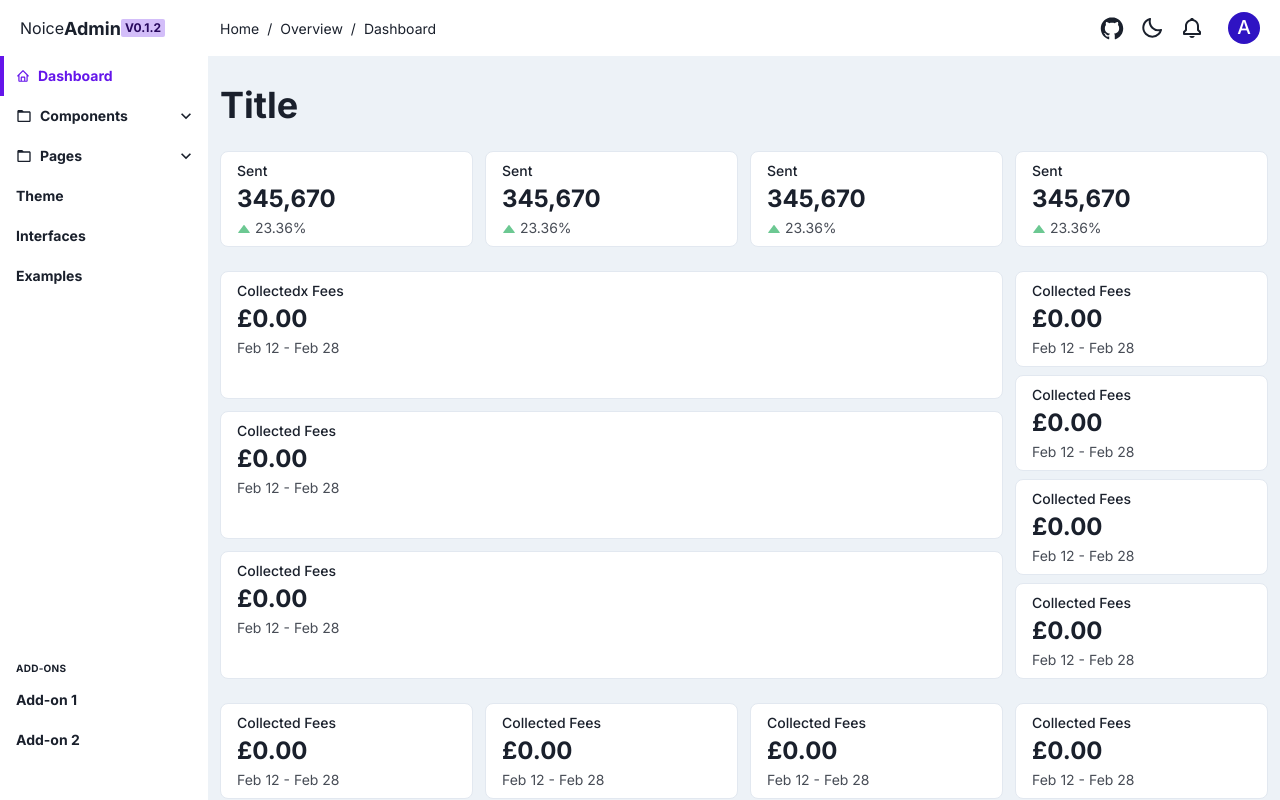
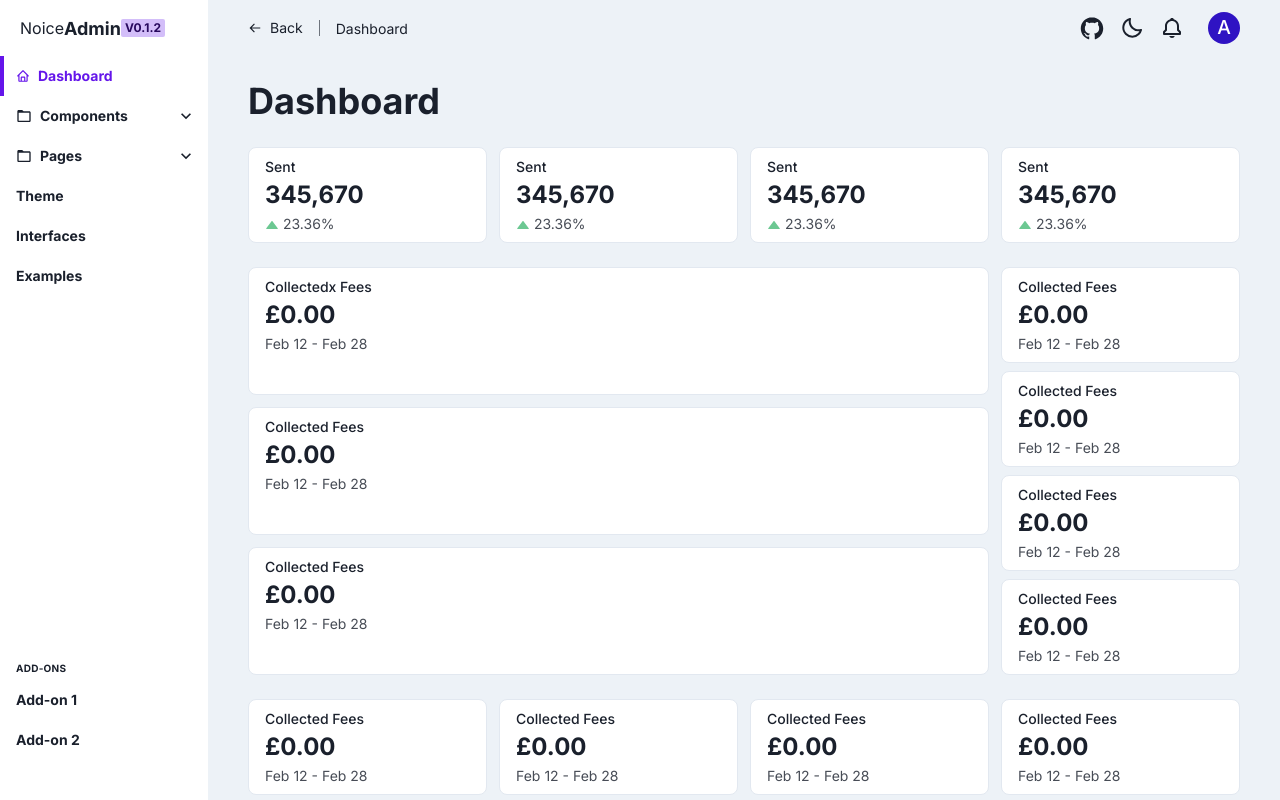
Before and after one commit to noice-noise/noice-admin-chakra, a React (Create React App) app: page / in a window 1280 px wide. Shown: the top 800 px of the page. Built offline with nearby package versions, Linux system fonts and the light colour scheme.

Commit message:
chore: update components implementation (#17)

```diff
--- a/package.json
+++ b/package.json
@@ -4,6 +4,7 @@
   "private": true,
   "dependencies": {
     "@chakra-ui/react": "^2.2.8",
+    "@chakra-ui/system": "^2.2.6",
     "@chakra-ui/theme": "^2.1.7",
     "@chakra-ui/theme-tools": "^2.0.9",
     "@emotion/react": "^11.10.0",
--- /dev/null
+++ b/src/components/Elements/Content/ContentHeader.tsx
@@ -0,0 +1,16 @@
+import { Flex, Heading, Spacer } from '@chakra-ui/react';
+
+type ContentHeaderProps = {
+  title: React.ReactNode;
+  actions?: React.ReactNode;
+};
+
+export const ContentHeader = ({ title, actions }: ContentHeaderProps) => {
+  return (
+    <Flex justifyContent="center" alignItems="center">
+      <Heading>{title}</Heading>
+      <Spacer />
+      {actions}
+    </Flex>
+  );
+};
--- a/src/components/Elements/Header/Header.tsx
+++ b/src/components/Elements/Header/Header.tsx
@@ -1,5 +1,6 @@
 import {
   Avatar,
+  Box,
   Flex,
   Icon,
   IconButton,
@@ -13,36 +14,36 @@ import {
   Portal,
   Spacer,
   Text,
+  useDisclosure,
 } from '@chakra-ui/react';
 import { BiBell, BiMenu } from 'react-icons/bi';
 import { DiGithubBadge } from 'react-icons/di';
 import { Link } from 'react-router-dom';
+import { Navbar } from '../Navbar/Navbar';
 import { ThemeModeToggle } from '../ThemeModeToggle';
-import { RouteBreadcrumb } from './RouteBreadcrumb';
 
-export const Header = () => {
+type HeaderProps = {
+  routeBreadCrumb?: React.ReactNode;
+};
+
+export const Header = ({ routeBreadCrumb }: HeaderProps) => {
+  const { isOpen, onOpen, onClose } = useDisclosure();
+
   return (
     <Flex
       direction="row"
-      position="fixed"
-      bg="foreground"
       w="100%"
       m={0}
-      pr={{ base: 0, md: 5 }}
-      pl={{ base: 0, md: 'navbarWidth' }}
-      px={{ base: 3 }}
+      h="headerHeight"
+      alignItems="center"
+      justifyContent={{ base: 'flex-start', md: 'space-between' }}
+      position={{ base: 'fixed', md: 'unset' }}
       top={0}
       left={0}
-      overflowY="auto"
-      overflowX="hidden"
-      h="headerHeight"
-      overflow="hidden"
-      justifyContent={{ base: 'flex-start', md: 'space-between' }}
-      alignItems="center"
-      zIndex="header"
+      px={{ base: 5, md: 0 }}
+      zIndex={{ base: 4, md: 0 }}
+      bg={{ base: 'foreground', md: 'transparent' }}
     >
-      <RouteBreadcrumb />
-      {/* // TODO Implement Navbar Menu Button */}
       <IconButton
         aria-label="Open Navbar"
         color="current"
@@ -50,9 +51,11 @@ export const Header = () => {
         icon={<Icon boxSize="2rem" as={BiMenu} />}
         visibility={{ base: 'visible', md: 'hidden' }}
         display={{ base: 'flex', md: 'none' }}
+        onClick={onOpen}
       />
+      {routeBreadCrumb}
+      <Navbar onClose={onClose} isOpen={isOpen} />
       <Spacer />
-
       <IconButton
         as={ExternalLink}
         href="https://github.com/noice-noise/noice-admin-chakra"
@@ -148,3 +151,7 @@ export const Header = () => {
     </Flex>
   );
 };
+
+export const HeaderSpacer = ({ ...props }) => {
+  return <Box w="full" h="headerHeight" {...props}></Box>;
+};
--- a/src/components/Elements/Header/RouteBreadcrumb.tsx
+++ b/src/components/Elements/Header/RouteBreadcrumb.tsx
@@ -1,29 +1,73 @@
-import { Breadcrumb, BreadcrumbItem, BreadcrumbLink } from '@chakra-ui/react';
-import { Link } from 'react-router-dom';
+import {
+  Breadcrumb,
+  BreadcrumbItem,
+  BreadcrumbLink,
+  Button,
+  Divider,
+  forwardRef,
+  HStack,
+  Icon,
+  StackProps,
+} from '@chakra-ui/react';
+import { BiArrowBack } from 'react-icons/bi';
+import { Link as RouterLink, useNavigate } from 'react-router-dom';
 
-export const RouteBreadcrumb = () => {
+export type RouteItem = {
+  name: string;
+  path: string;
+};
+
+export interface RouteBreadcrumbProps extends StackProps {
+  routeItems?: RouteItem[];
+}
+export const RouteBreadcrumb = forwardRef<RouteBreadcrumbProps, 'div'>(
+  (props, ref) => {
+    const { routeItems, ...rest } = props;
+
+    return (
+      <HStack h="4" spacing={4} {...rest}>
+        <BackLink />
+        {routeItems && (
+          <Divider fontSize="sm" orientation="vertical" borderColor="current" />
+        )}
+        <Breadcrumb fontSize="sm">
+          {routeItems &&
+            routeItems.map((item) => (
+              <BreadcrumbItem key={item.path}>
+                <BreadcrumbLink
+                  as={RouterLink}
+                  to={item.path}
+                  _hover={{ textDecoration: 'none', color: 'brand.500' }}
+                >
+                  {item.name}
+                </BreadcrumbLink>
+              </BreadcrumbItem>
+            ))}
+        </Breadcrumb>
+      </HStack>
+    );
+  }
+);
+
+export const BackLink = () => {
+  const navigate = useNavigate();
+
   return (
-    <Breadcrumb
-      visibility={{ base: 'hidden', md: 'visible' }}
-      display={{ base: 'none', md: 'flex' }}
-      fontSize="sm"
-      px={3}
+    <Button
+      as={RouterLink}
+      to="/"
+      variant="ghost"
+      p={0}
+      m={0}
+      size="sm"
+      color="current"
+      fontWeight="normal"
+      _hover={{ textDecoration: 'none', bg: 'none', color: 'brand.500' }}
+      _active={{ textDecoration: 'none', bg: 'none', color: 'brand.500' }}
+      onClick={() => navigate(-1)}
     >
-      <BreadcrumbItem>
-        <BreadcrumbLink as={Link} to="/" _hover={{ textDecoration: 'none' }}>
-          Home
-        </BreadcrumbLink>
-      </BreadcrumbItem>
-      <BreadcrumbItem>
-        <BreadcrumbLink as={Link} to="/" _hover={{ textDecoration: 'none' }}>
-          Overview
-        </BreadcrumbLink>
-      </BreadcrumbItem>
-      <BreadcrumbItem isCurrentPage>
-        <BreadcrumbLink _hover={{ textDecoration: 'none' }}>
-          Dashboard
-        </BreadcrumbLink>
-      </BreadcrumbItem>
-    </Breadcrumb>
+      <Icon as={BiArrowBack} mr={2} my={0} py={0} h="100%" />
+      Back
+    </Button>
   );
 };
--- a/src/components/Elements/Navbar/Navbar.tsx
+++ b/src/components/Elements/Navbar/Navbar.tsx
@@ -7,6 +7,10 @@ import {
   Badge,
   Box,
   Button,
+  Drawer,
+  DrawerContent,
+  DrawerOverlay,
+  DrawerProps,
   Flex,
   HStack,
   Icon,
@@ -21,10 +25,9 @@ import { Link, LinkProps, useLocation } from 'react-router-dom';
 import packageJson from '../../../../package.json';
 
 // TODO refactor nav item props for reusability
+type NavbarProps = Omit<DrawerProps, 'children'>;
 
-export const Navbar = () => {
-  // TODO refactor custom scrollbar
-  const customScrollbar = {
+export const customScrollbar = {
   '&::-webkit-scrollbar': {
     width: '4px',
   },
@@ -37,10 +40,34 @@ export const Navbar = () => {
   },
 };
 
+export const Navbar = ({ onClose, isOpen }: NavbarProps) => {
+  // TODO refactor custom scrollbar
+
+  return (
+    <Box
+      bg="gray.50"
+      _dark={{
+        bg: 'gray.700',
+      }}
+      minH="100vh"
+    >
+      <NavbarContent
+        visibility={{ base: 'hidden', md: 'visible' }}
+        display={{ base: 'none', md: 'flex' }}
+      />
+      <Drawer placement="left" onClose={onClose} isOpen={isOpen}>
+        <DrawerOverlay />
+        <DrawerContent maxW="navbarWidth">
+          <NavbarContent />
+        </DrawerContent>
+      </Drawer>
+    </Box>
+  );
+};
+
+export const NavbarContent = ({ ...props }) => {
   return (
     <Flex
-      visibility={{ base: 'hidden', md: 'visible' }}
-      display={{ base: 'none', md: 'flex' }}
       direction="column"
       position="fixed"
       bg="foreground"
@@ -55,6 +82,7 @@ export const Navbar = () => {
       overflowX="hidden"
       w="navbarWidth"
       sx={customScrollbar}
+      {...props}
     >
       <HStack as={Link} to="/" spacing={0} minH="headerHeight" ml={5}>
         <Text as="span">Noice</Text>
--- a/src/components/Layouts/MainLayout.tsx
+++ b/src/components/Layouts/MainLayout.tsx
@@ -1,21 +1,58 @@
 import { Flex } from '@chakra-ui/react';
+import { useLocation } from 'react-router-dom';
+import { Header, HeaderSpacer } from '../Elements/Header/Header';
+import { RouteBreadcrumb } from '../Elements/Header/RouteBreadcrumb';
+
+type MainLayoutOptions = {
+  hideRouterBreadcrumb?: boolean;
+};
 
 type MainLayoutProps = {
+  title: string;
+  description?: string;
+  path?: string;
   children: React.ReactNode;
-};
+} & MainLayoutOptions;
 
-export const MainLayout = ({ children }: MainLayoutProps) => {
+export const MainLayout = ({
+  title,
+  description = '',
+  children,
+  hideRouterBreadcrumb,
+}: MainLayoutProps) => {
+  const location = useLocation();
+
+  const headerBreadcrumb: React.ReactNode = (
+    <RouteBreadcrumb
+      visibility={{ base: 'hidden', md: 'visible' }}
+      display={{ base: 'none', md: 'flex' }}
+      routeItems={[{ name: title, path: location.pathname }]}
+    />
+  );
+
   return (
     <Flex
       direction="column"
       minH="100vh"
-      mt="headerHeight"
       ml={{ base: 0, md: 'navbarWidth' }}
       w={{ base: '100%', md: 'auto' }}
-      px={3}
-      py={7}
+      px={{ base: 5, md: 10 }}
       gap={6}
     >
+      <Header routeBreadCrumb={headerBreadcrumb} />
+      <HeaderSpacer
+        visibility={{ base: 'visible', md: 'hidden' }}
+        display={{ base: 'flex', md: 'none' }}
+      />
+
+      {!hideRouterBreadcrumb && (
+        <RouteBreadcrumb
+          visibility={{ base: 'visible', md: 'hidden' }}
+          display={{ base: 'flex', md: 'none' }}
+          routeItems={[{ name: title, path: location.pathname }]}
+        />
+      )}
+
       {children}
     </Flex>
   );
--- a/src/providers/AppProvider.tsx
+++ b/src/providers/AppProvider.tsx
@@ -1,8 +1,6 @@
 import { ChakraProvider } from '@chakra-ui/react';
-import React, { useContext, useEffect } from 'react';
+import React, { useContext } from 'react';
 import { BrowserRouter as Router } from 'react-router-dom';
-import { Header } from '../components/Elements/Header/Header';
-import { Navbar } from '../components/Elements/Navbar/Navbar';
 import { ThemeContext, ThemeContextType } from './ThemeContextProvider';
 
 type AppProviderProps = {
@@ -12,17 +10,9 @@ type AppProviderProps = {
 export const AppProvider = ({ children }: AppProviderProps) => {
   const { currentTheme } = useContext<ThemeContextType>(ThemeContext);
 
-  useEffect(() => {
-    console.log('render request');
-  }, [currentTheme]);
-
   return (
     <Router>
-      <ChakraProvider theme={currentTheme.value}>
-        <Header />
-        <Navbar />
-        {children}
-      </ChakraProvider>
+      <ChakraProvider theme={currentTheme.value}>{children}</ChakraProvider>
     </Router>
   );
 };
--- a/src/views/Dashboard.tsx
+++ b/src/views/Dashboard.tsx
@@ -21,15 +21,15 @@ import {
   Th,
   Thead,
   Tr,
-  VStack,
 } from '@chakra-ui/react';
 import { IoIosNavigate } from 'react-icons/io';
+import { ContentHeader } from '../components/Elements/Content/ContentHeader';
 import { MainLayout } from '../components/Layouts/MainLayout';
 
 export const Dashboard = () => {
   return (
-    <MainLayout>
-      <ContentHeader />
+    <MainLayout title="Dashboard">
+      <ContentHeader title="Dashboard" />
 
       <SimpleGrid columns={{ base: 1, md: 2, xl: 4 }} spacing={3}>
         <Stat
@@ -390,11 +390,3 @@ export const Dashboard = () => {
     </MainLayout>
   );
 };
-
-export const ContentHeader = () => {
-  return (
-    <VStack spacing={0} justifyContent="start" alignItems="start">
-      <Heading>Title</Heading>
-    </VStack>
-  );
-};
--- a/src/views/Settings.tsx
+++ b/src/views/Settings.tsx
@@ -1,12 +1,11 @@
 import { Select } from '@chakra-ui/react';
 import { useContext } from 'react';
+import { ContentHeader } from '../components/Elements/Content/ContentHeader';
 import { MainLayout } from '../components/Layouts/MainLayout';
 import {
   ThemeContext,
   ThemeContextType,
 } from '../providers/ThemeContextProvider';
-
-import { ContentHeader } from './Dashboard';
 
 export const Settings = () => {
   const { requestThemeChange, getAvailableThemes } =
@@ -20,8 +19,8 @@ export const Settings = () => {
   };
 
   return (
-    <MainLayout>
-      <ContentHeader />
+    <MainLayout title="Settings">
+      <ContentHeader title="Settings" />
       <Select placeholder="Select Theme" onChange={handleChange}>
         <option value={0}>{availableThemes[0].name}</option>
         <option value={1}>{availableThemes[1].name}</option>
```
Also changed, not shown: 2 other files (tests, documents, lock files or other folders). Lines whose indentation alone changed are shown as unchanged.
